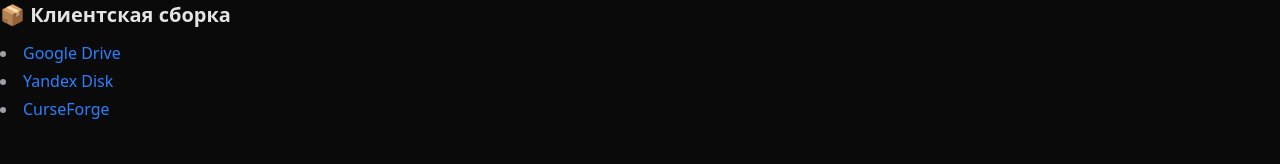
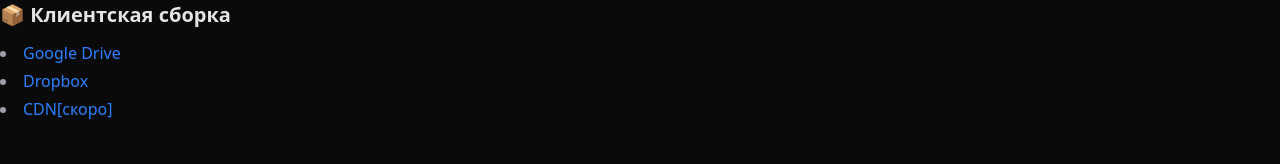
Before and after one commit to meow-meow-launcher/Delta, a Nuxt app: page /resources in a window 1280 px wide. Shown: the part 136-300 px from the top of the page. Built offline with nearby package versions, Linux system fonts and the light colour scheme.

Commit message:
Update resources.vue

```diff
--- a/pages/resources.vue
+++ b/pages/resources.vue
@@ -5,9 +5,9 @@
       <div class="space-y-3">
         <h2 class="text-xl font-semibold text-zinc-200">📦 Клиентская сборка</h2>
         <ul class="list-disc list-inside text-zinc-400 space-y-1">
-          <li><a href="https://drive.google.com/yourlink" class="text-blue-500 hover:text-blue-400 transition">Google Drive</a></li>
-          <li><a href="https://disk.yandex.ru/yourlink" class="text-blue-500 hover:text-blue-400 transition">Yandex Disk</a></li>
-          <li><a href="https://curseforge.com/yourmodpack" class="text-blue-500 hover:text-blue-400 transition">CurseForge</a></li>
+          <li><a href="https://drive.google.com/file/d/1F0xgZz4O258fb_-k3kqrfTBcHBwgYjwy/view?usp=sharing" class="text-blue-500 hover:text-blue-400 transition">Google Drive</a></li>
+          <li><a href="https://www.dropbox.com/scl/fi/eswhjwthyd64iwmr2ugke/delta-1.5.zip?rlkey=u4eo0ka83awvh3yekww0fgmq3&st=o4x5sffr&dl=1" class="text-blue-500 hover:text-blue-400 transition">Dropbox</a></li>
+          <li><a href="" class="text-blue-500 hover:text-blue-400 transition">CDN[скоро]</a></li>
         </ul>
       </div>
 
```
